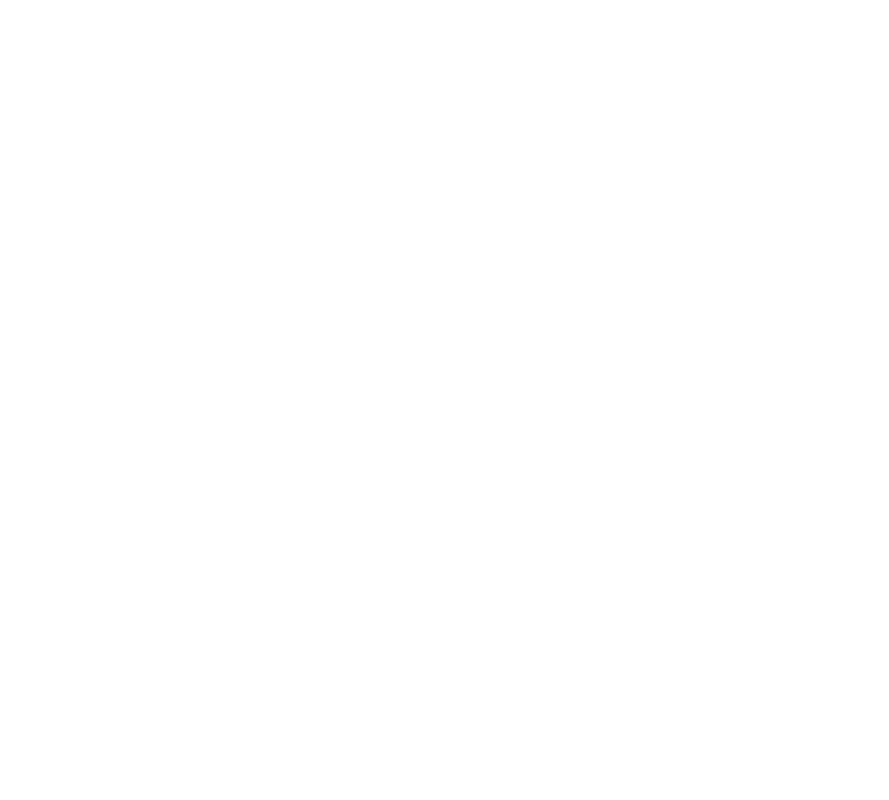
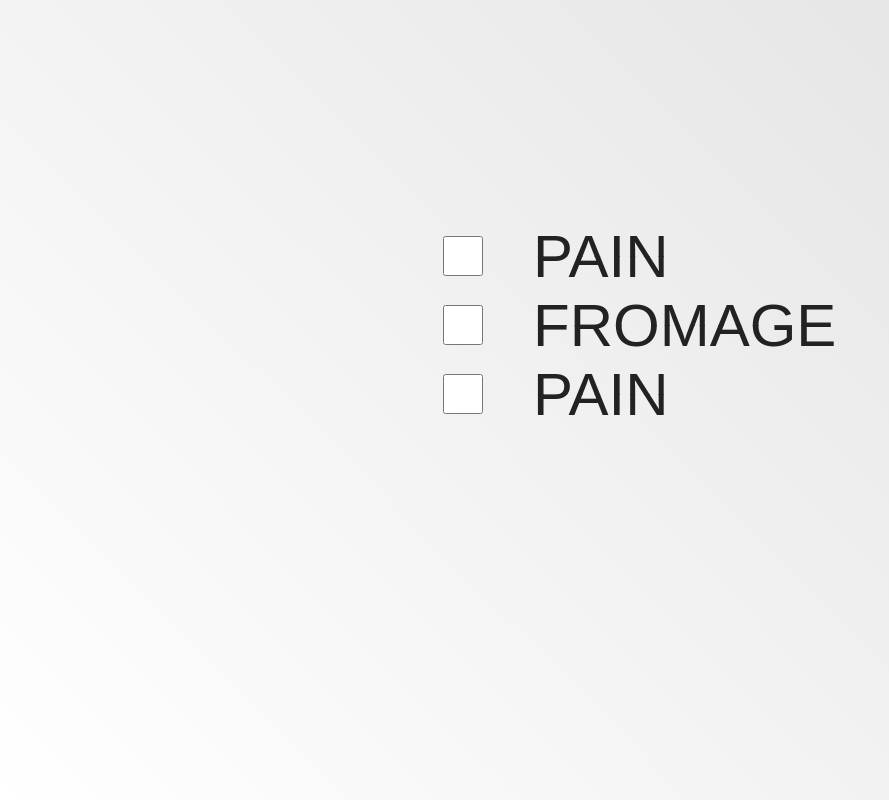
Before and after one commit to AlexandreHamm/animation-checkbox, a plain HTML site: page index.html in a window 1280 px wide. Shown: the whole page, without its empty margins (0-889 px from the left). Drawn offline with Linux system fonts and the light colour scheme.

Commit message:
feat: content

```diff
--- a/index.html
+++ b/index.html
@@ -8,6 +8,49 @@
     <title>Document</title>
 </head>
 <body>
+    <form>
+        <ul class="slice-list">
+            <li class="slice-list-item">
+                <input type="checkbox" id="check1">
+                <label for="check1" class="sliced-anim">
+                    Pain
+                    <span class="sliced-text">
+                        <span>Pain</span>
+                    </span>
+                    <span class="sliced-text">
+                        <span>Pain</span>
+                    </span>
+                </label>
+            </li>
+
+            <li class="slice-list-item">
+                <input type="checkbox" id="check2">
+                <label for="check2" class="sliced-anim">
+                    Fromage
+                    <span class="sliced-text">
+                        <span>Fromage</span>
+                    </span>
+                    <span class="sliced-text">
+                        <span>Fromage</span>
+                    </span>
+                </label>
+            </li>
+
+            <li class="slice-list-item">
+                <input type="checkbox" id="check3">
+                <label for="check3" class="sliced-anim">
+                    Pain
+                    <span class="sliced-text">
+                        <span>Pain</span>
+                    </span>
+                    <span class="sliced-text">
+                        <span>Pain</span>
+                    </span>
+                </label>
+            </li>
+        </ul>
+    </form>
+
 
     <script src="./app.js"></script>
 </body>
--- a/style.css
+++ b/style.css
@@ -0,0 +1,83 @@
+*, ::before, ::after{
+    box-sizing: border-box;
+    margin: 0;
+    padding: 0;
+}
+
+body{
+    background: linear-gradient(45deg, rgb(255, 255, 255), rgb(224, 224, 224));
+    height: 100vh;
+    font-family: sans-serif;
+    display: flex;
+    align-items: center;
+    justify-content: center;
+}
+
+.slice-list{
+    font-size: 60px;
+    text-transform: uppercase;
+    margin-bottom: 150px;
+}
+
+.slice-list-item{
+    color: transparent;
+    display: flex;
+    align-items: center;
+}
+
+.slice-list-item input{
+    width: 40px;
+    height: 40px;
+    margin-right: 50px;
+    cursor: pointer;
+}
+.sliced-anim{
+    position: relative;
+}
+
+.sliced-text{
+    color: #222;
+    display: block;
+    position: absolute;
+    overflow: hidden;
+    top: 0;
+    height: 50%;
+    transition: transform 0.8s
+    cubic-bezier(0.16, 1.08, 0.38, 0.98);
+    will-change: transform; /* permet d'avoir des animations propres en disant au navigateur que "transform" va changer */
+}
+
+.sliced-text span{
+    display: block;
+}
+
+.sliced-text + .sliced-text{ /* + = le 2e sliced-text*/
+    top: 49.9%;
+}
+
+.sliced-text + .sliced-text span{
+    transform: translateY(-50%);
+}
+
+input:checked + .sliced-anim . .sliced-text{
+    transform: skewX(10deg); /* effet distorsion : tord le texte */
+}
+
+.sliced-anim::before{
+    content: "";
+    display: block;
+    width: 100%;
+    height: 5px;
+    position: absolute;
+    top: 49%;
+    border-radius: 4px;
+    background: #ff2c5a;
+    transform: scale(0);
+    transition: transform 0.4s ease;
+    z-index: 100;
+    will-change: transform;
+}
+
+input:checked + .sliced-anim::before{
+    transform: scale(1);
+}
```
